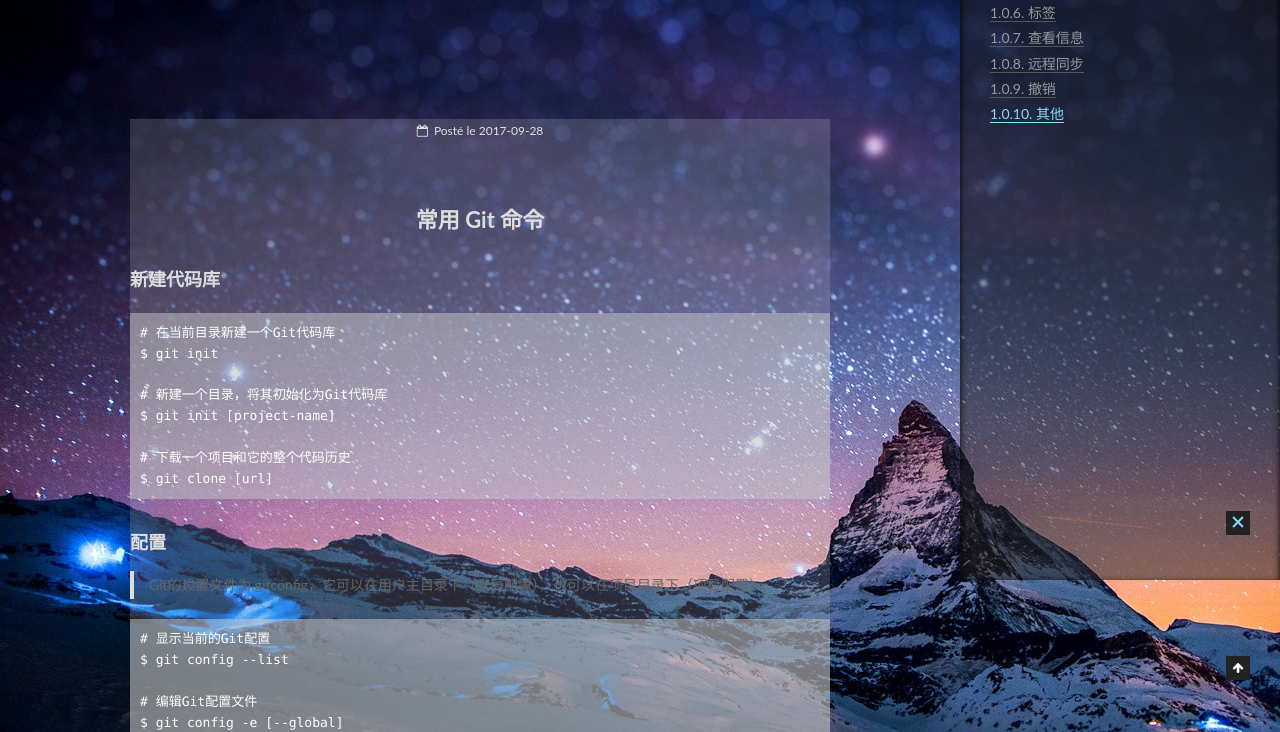
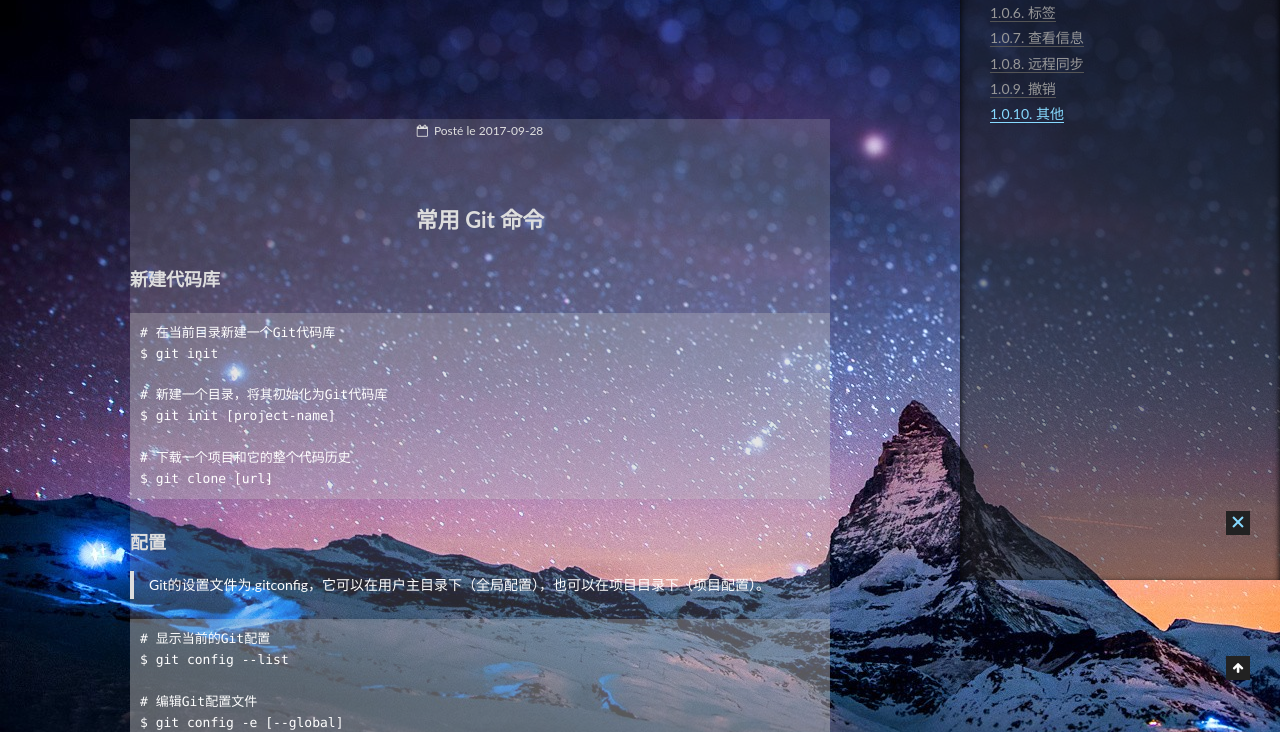
Before and after one commit to Jping0/git-command, a plain HTML site: page 2017/09/28/常用 Git 命令清单/index.html in a window 1280 px wide. Shown: the part 220-952 px from the top of the page. Drawn offline with Linux system fonts and the light colour scheme; animation ran at ten frames a second; files whose address does not match are found by name.

Commit message:
Site updated: 2017-10-16 13:12:59

```diff
--- a/css/main.css
+++ b/css/main.css
@@ -389,7 +389,7 @@ hr {
 
 blockquote {
     padding: 0 15px;
-    color: #666;
+    color: #fff;
     border-left: 4px solid #ddd;
 }
 
@@ -612,7 +612,7 @@ pre,
     font-size: 13px;
     color: #fff;
     /* background: #f7f7f7; */
-    background: rgba(200, 200, 200, .5);
+    background: rgba(200, 200, 200, .3);
     line-height: 1.6;
 }
 
```
